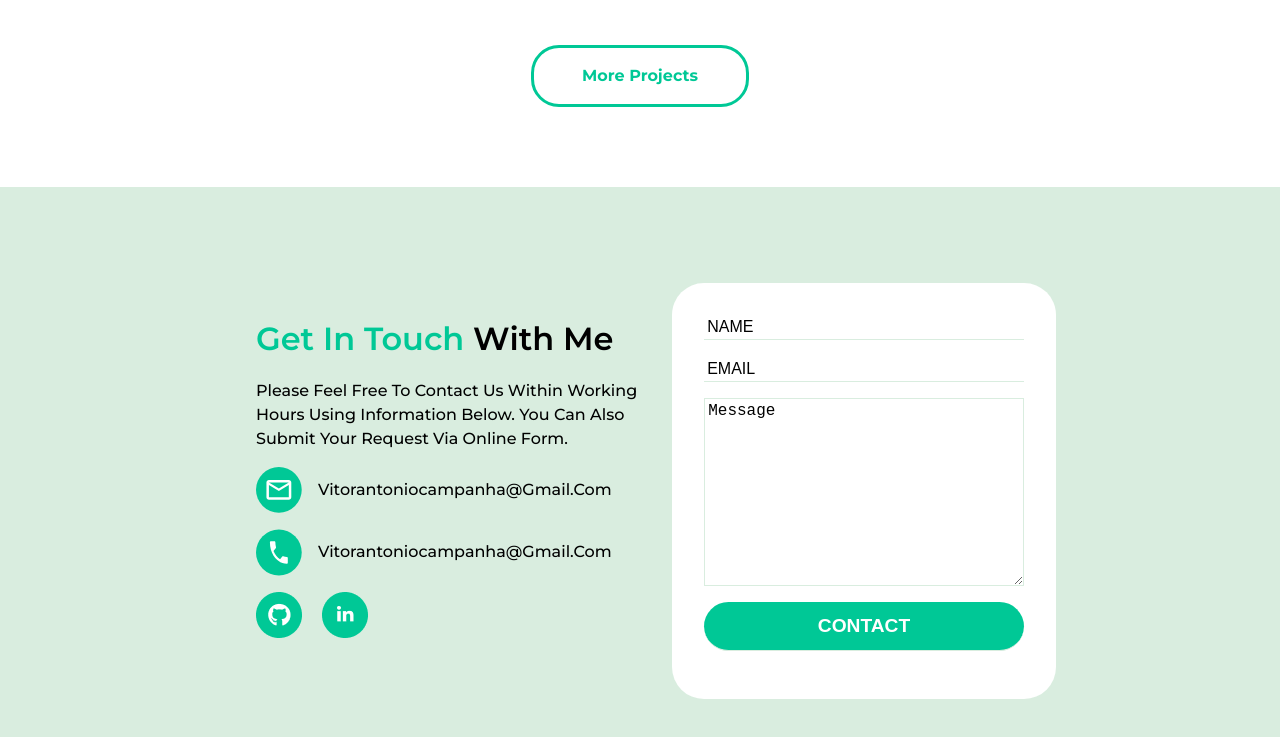
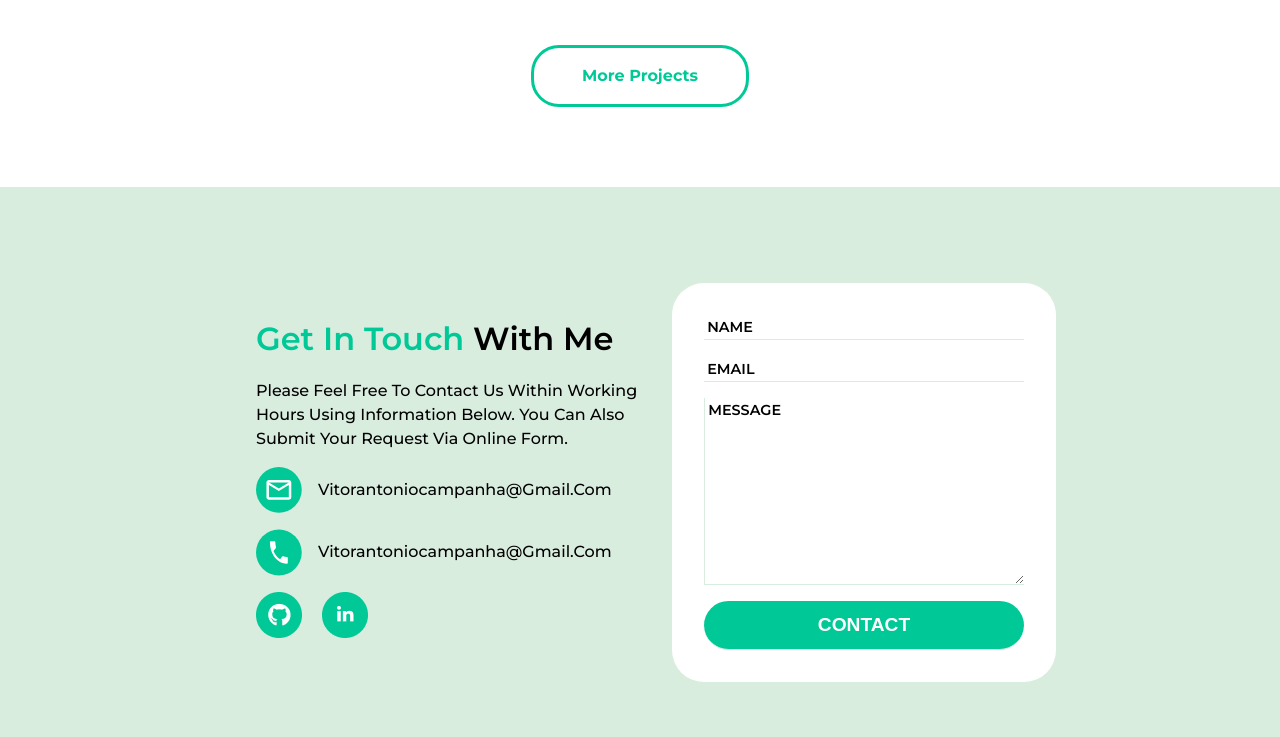
Before and after one commit to vscampanha/vitorcampanha_portfolio, a website: page dist/index.html in a window 1280 px wide. Shown: the part 3503-4240 px from the top of the page. Drawn offline with Linux system fonts and the light colour scheme.

Commit message:
v2 - contact final

```diff
--- a/scss/main.scss
+++ b/scss/main.scss
@@ -581,7 +581,7 @@ ul {
     display: flex;
     flex-direction: column;
     justify-content: center;
-    padding: 2rem;
+    padding: 2rem 2rem 1rem 2rem;
     width: 30vw;
 
     .button {
@@ -603,17 +603,25 @@ ul {
       &::placeholder {
         color: #000;
         text-transform: uppercase;
+        font-size: 0.9rem;
+        font-weight: 600;
+        font-family: Montserrat;
       }
     }
 
     textarea {
       padding: 0.2rem;
-      border: 1px solid #d9eddf;
+      border: none;
+      border-bottom: 1px solid #d9eddf;
+      border-left: 1px solid #d9eddf;
       margin-bottom: 1rem;
 
       &::placeholder {
         color: #000;
-        text-transform: capitalize;
+        text-transform: uppercase;
+        font-size: 0.9rem;
+        font-weight: 600;
+        font-family: Montserrat;
       }
     }
   }
```
Also changed, not shown: dist/css/main.css.
